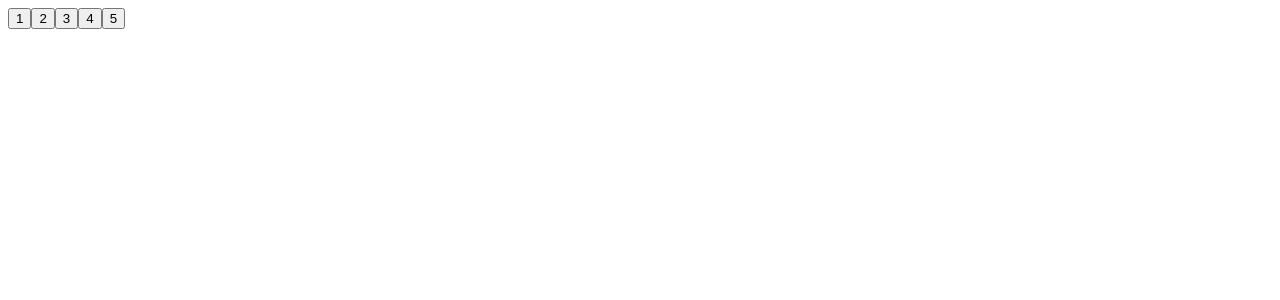
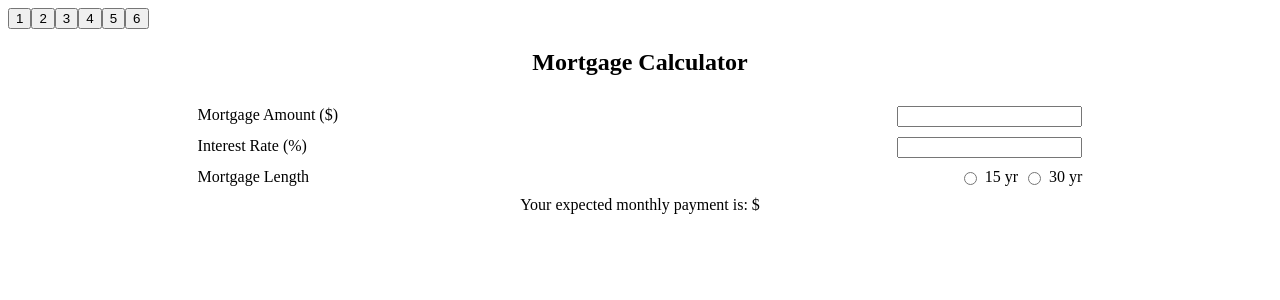
Before and after one commit to valentine909/train-with-rxjs, an Angular app: page /sixth in a window 1280 px wide. Before the commit this address led to /. Shown: the top 300 px of the page. Built offline with nearby package versions, Linux system fonts and the light colour scheme.

Commit message:
feat: add mortgage calculator

```diff
--- a/src/app/app.component.html
+++ b/src/app/app.component.html
@@ -3,4 +3,5 @@
 <button routerLink="/third">3</button>
 <button routerLink="/fourth">4</button>
 <button routerLink="/fifth">5</button>
+<button routerLink="/sixth">6</button>
 <router-outlet></router-outlet>
--- a/src/app/app.module.ts
+++ b/src/app/app.module.ts
@@ -9,6 +9,7 @@ import { RouterModule, Routes } from '@angular/router';
 import { ThirdPageComponent } from './pages/third-page/third-page.component';
 import { FourthPageComponent } from './pages/fourth-page/fourth-page.component';
 import { FifthPageComponent } from './pages/fifth-page/fifth-page.component';
+import { SixthPageComponent } from './pages/sixth-page/sixth-page.component';
 
 const routes: Routes = [
   { path: 'first', component: MainPageComponent },
@@ -28,6 +29,10 @@ const routes: Routes = [
     path: 'fifth',
     component: FifthPageComponent,
   },
+  {
+    path: 'sixth',
+    component: SixthPageComponent,
+  },
 ];
 
 @NgModule({
@@ -38,6 +43,7 @@ const routes: Routes = [
     ThirdPageComponent,
     FourthPageComponent,
     FifthPageComponent,
+    SixthPageComponent,
   ],
   imports: [BrowserModule, HttpClientModule, RouterModule.forRoot(routes)],
   exports: [RouterModule],
--- /dev/null
+++ b/src/app/pages/sixth-page/sixth-page.component.css
@@ -0,0 +1,18 @@
+:host{
+  display: flex;
+  flex-direction: column;
+  justify-content: center;
+  align-items: center;
+  gap: 10px;
+}
+
+.row {
+  width: 70%;
+  display: flex;
+  justify-content: space-between;
+}
+
+.subrow {
+  display: flex;
+  gap: 5px;
+}
--- /dev/null
+++ b/src/app/pages/sixth-page/sixth-page.component.html
@@ -0,0 +1,19 @@
+<h2>Mortgage Calculator</h2>
+<div class="row">
+  <label for="mortgage">Mortgage Amount ($)</label>
+  <input #loan type="number" name="mortgage" id="mortgage">
+</div>
+<div class="row">
+  <label for="interest">Interest Rate (%)</label>
+  <input #interest type="number" name="interest" id="interest">
+</div>
+<div class="row">
+  <label>Mortgage Length</label>
+  <div class="subrow">
+    <input #time type="radio" name="length" id="15yr" value="15">
+    <label for="15yr">15 yr</label>
+    <input #time type="radio" name="length" id="30yr" value="30">
+    <label for="30yr">30 yr</label>
+  </div>
+</div>
+<div class="results">Your expected monthly payment is: {{ payment | number : '1.2-2'}} $</div>
--- /dev/null
+++ b/src/app/pages/sixth-page/sixth-page.component.ts
@@ -0,0 +1,57 @@
+import {
+  AfterViewInit,
+  Component,
+  ElementRef,
+  QueryList,
+  ViewChild,
+  ViewChildren,
+} from '@angular/core';
+import { combineLatestWith, filter, fromEvent, map, tap } from 'rxjs';
+
+@Component({
+  selector: 'app-sixth-page',
+  templateUrl: './sixth-page.component.html',
+  styleUrls: ['./sixth-page.component.css'],
+})
+export class SixthPageComponent implements AfterViewInit {
+  payment: string = '';
+  @ViewChild('loan') loan!: ElementRef<HTMLInputElement>;
+  @ViewChild('interest') interest!: ElementRef<HTMLInputElement>;
+  @ViewChildren('time', { read: ElementRef })
+  time!: QueryList<ElementRef>;
+
+  constructor() {}
+
+  ngAfterViewInit(): void {
+    const loan$ = this.createInputSteam(this.loan.nativeElement);
+    const interest$ = this.createInputSteam(this.interest.nativeElement);
+    const time$ = this.createInputSteam(
+      this.time.toArray().map((x) => x.nativeElement)
+    );
+    loan$
+      .pipe(
+        combineLatestWith(interest$, time$),
+        map(([loan, interest, time]) => {
+          return this.calculatePayment(loan, interest, time);
+        }),
+        tap((result: number) => (this.payment = result.toString()))
+      )
+      .subscribe();
+  }
+
+  calculatePayment(loan: number, interest: number, years: number): number {
+    const n = 12;
+    const N = n * years;
+    const R = (interest * 0.01) / n;
+    return (loan * R * (1 + R) ** N) / ((1 + R) ** N - 1);
+  }
+
+  createInputSteam(elem: HTMLElement | HTMLElement[]) {
+    return fromEvent(elem, 'input').pipe(
+      map((event: Event) => {
+        return parseFloat((event.target as HTMLInputElement).value);
+      }),
+      filter((value) => !isNaN(value))
+    );
+  }
+}
```
Also changed, not shown: 1 other file (tests, documents, lock files or other folders).
